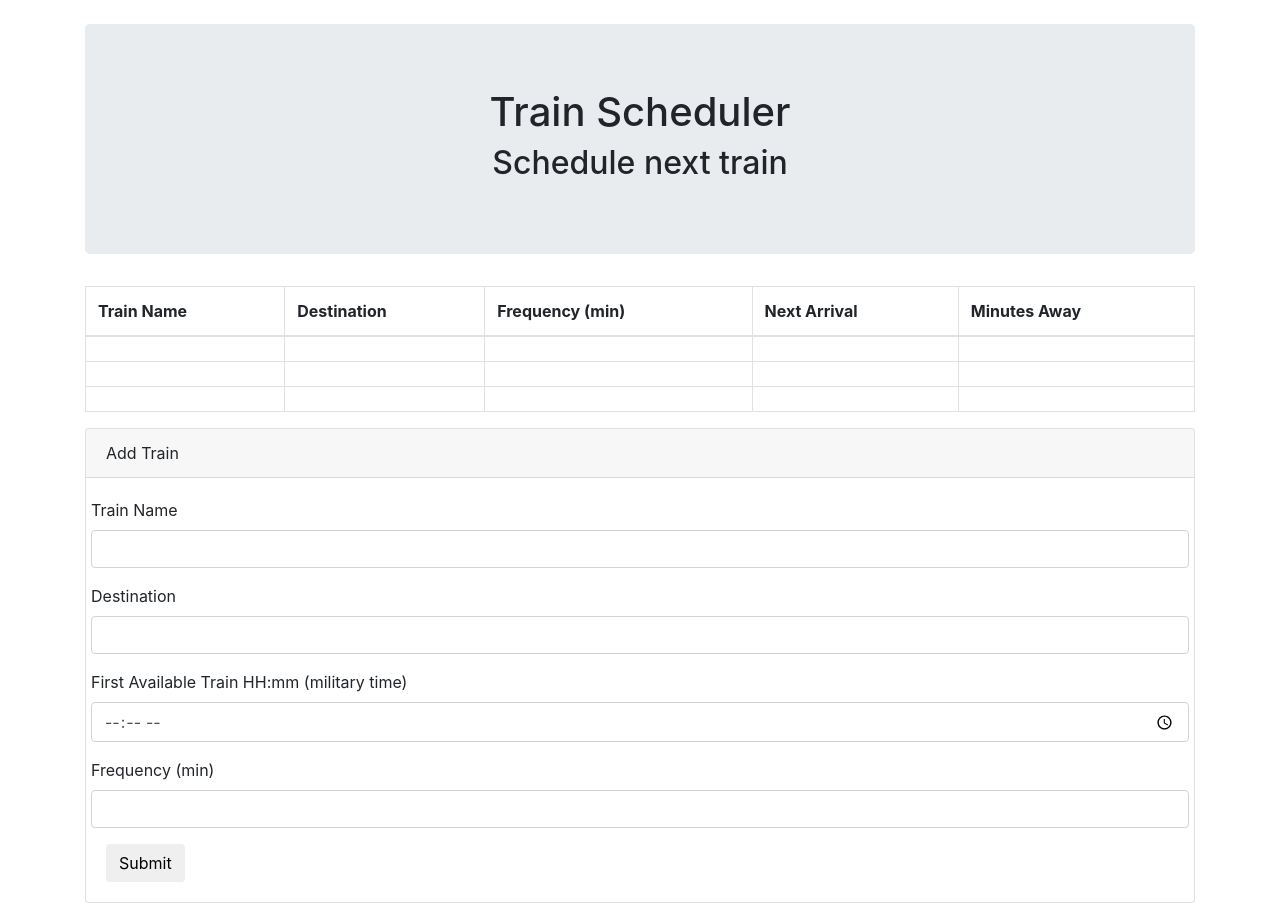
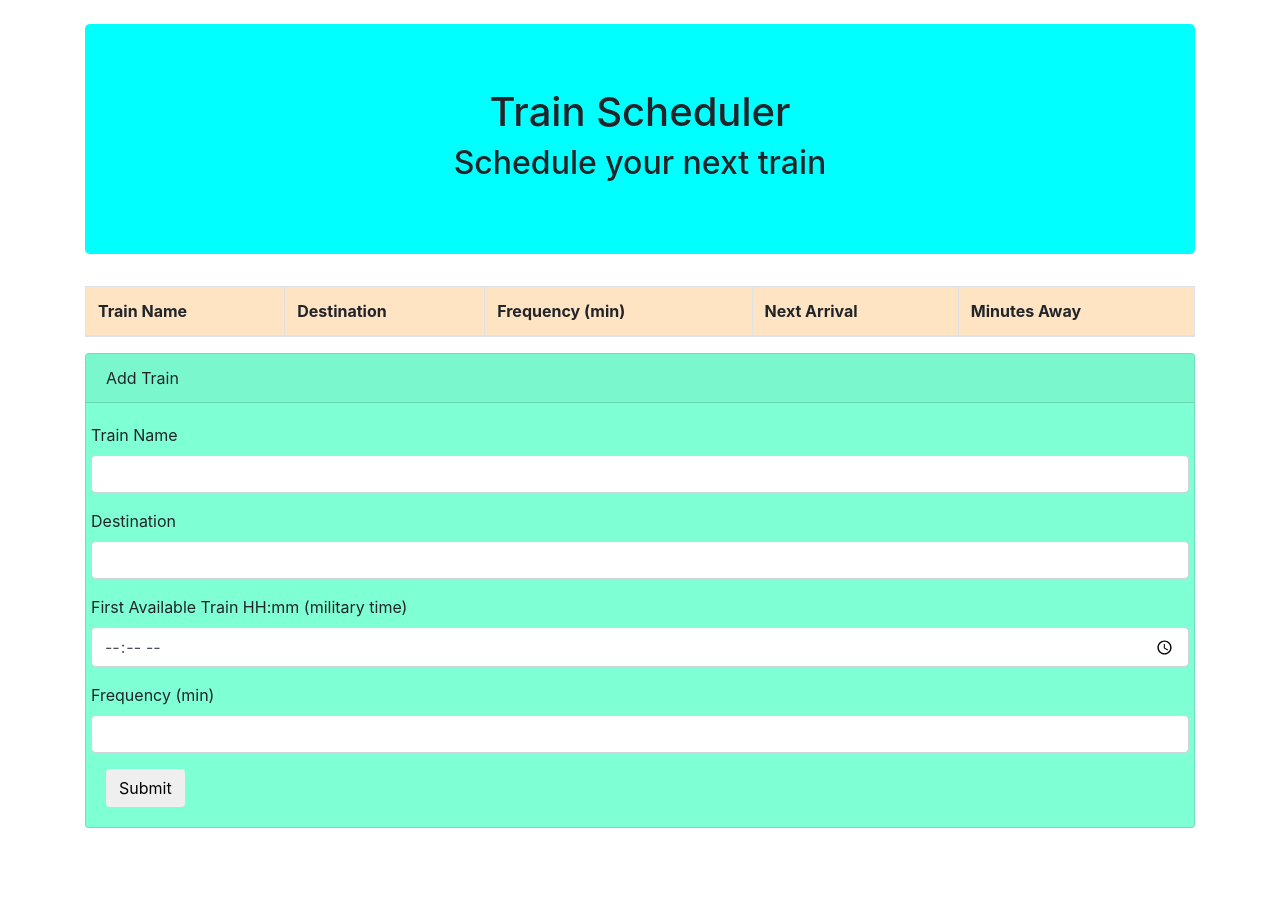
Before and after one commit to perfettiful/Train-Scheduler, a plain HTML site: page Train-Scheduler/index.html in a window 1280 px wide. After the commit the page ends 828 px from the top, so only its background shows below. Drawn offline with nearby package versions, Linux system fonts and the light colour scheme; no server answers.

Commit message:
Add files via upload
first draft

```diff
--- a/Train-Scheduler/index.html
+++ b/Train-Scheduler/index.html
@@ -16,14 +16,14 @@
 
         <br>
 
-        <div class="jumbotron">
+        <div class="jumbotron" style="background-color: aqua">
             <h1 class="text-center">Train Scheduler</h1>
-            <h2 class="text-center">Schedule next train</h2>
+            <h2 class="text-center">Schedule your next train</h2>
         </div>
 
         <div class="row">
             <div class="col-lg-12">
-                <table class="table table-bordered">
+                <table class="table table-bordered" id="train-table" style="background-color:bisque">
                     <thead>
                         <tr>
                             <th scope="col">Train Name</th>
@@ -34,27 +34,7 @@
                         </tr>
                     </thead>
                     <tbody>
-                        <tr>
-                            <td></td>
-                            <td></td>
-                            <td></td>
-                            <td></td>
-                            <td></td>
-                        </tr>
-                        <tr>
-                            <td></td>
-                            <td></td>
-                            <td></td>
-                            <td></td>
-                            <td></td>
-                        </tr>
-                        <tr>
-                            <td></td>
-                            <td></td>
-                            <td></td>
-                            <td></td>
-                            <td></td>
-                        </tr>
+
                     </tbody>
                 </table>
 
@@ -64,7 +44,7 @@
         <div class="row">
 
             <div class="col-lg-12">
-                <div class="card card-default">
+                <div class="card card-default" style="background-color: aquamarine">
                     <div class="card-header">
                         Add Train
                     </div>
@@ -129,12 +109,8 @@
                 time = $("#time-input").val().trim();
                 frequency = $("#frequency-input").val().trim();
                 var timeConverted = moment(time, "HH:mm").subtract(1, "years");
-                //console.log(timeConverted);
-                //
                 var currentTime = moment();
-                //console.log("CURRENT TIME: " + moment(currentTime).format("hh:mm"));
                 console.log("CURRENT TIME: " + moment().format("hh:mm"));
-                //
                 var diffTime = moment().diff(moment(timeConverted), "minutes");
                 console.log("DIFFERENCE IN TIME: " + diffTime);
                 var tRemainder = diffTime % frequency;
@@ -167,23 +143,7 @@
                 console.log(childSnapshot.val().tMinutesTillTrain);
                 console.log(childSnapshot.val().nextTrain);
 
-                // var tableName = $("<td>");
-
-                // var name = $("<tr>");
-                // name.text(childSnapshot.val().name);
-                // row.append(name + " ");
-
-                // var destination = $("<span>");
-                // destination.text(childSnapshot.val().destination);
-                // row.append(destination + " ");
-
-                // var time = $("<span>");
-                // time.text(childSnapshot.val().time);
-                // row.append(time + " ");
-
-                // var frequency = $("<span>");
-                // frequency.text(childSnapshot.val().frequency);
-                // row.append(frequency + " ");
+                $("#train-table").append("<tr><td>" + childSnapshot.val().name + "</td><td>" + childSnapshot.val().destination + "</td><td>" + childSnapshot.val().frequency + "</td><td>" + childSnapshot.val().nextTrain + "</td><td>" + childSnapshot.val().tMinutesTillTrain + "</td></tr>");
 
             }, function (errorObject) {
                 console.log("Errors handled: " + errorObject.code);
```
